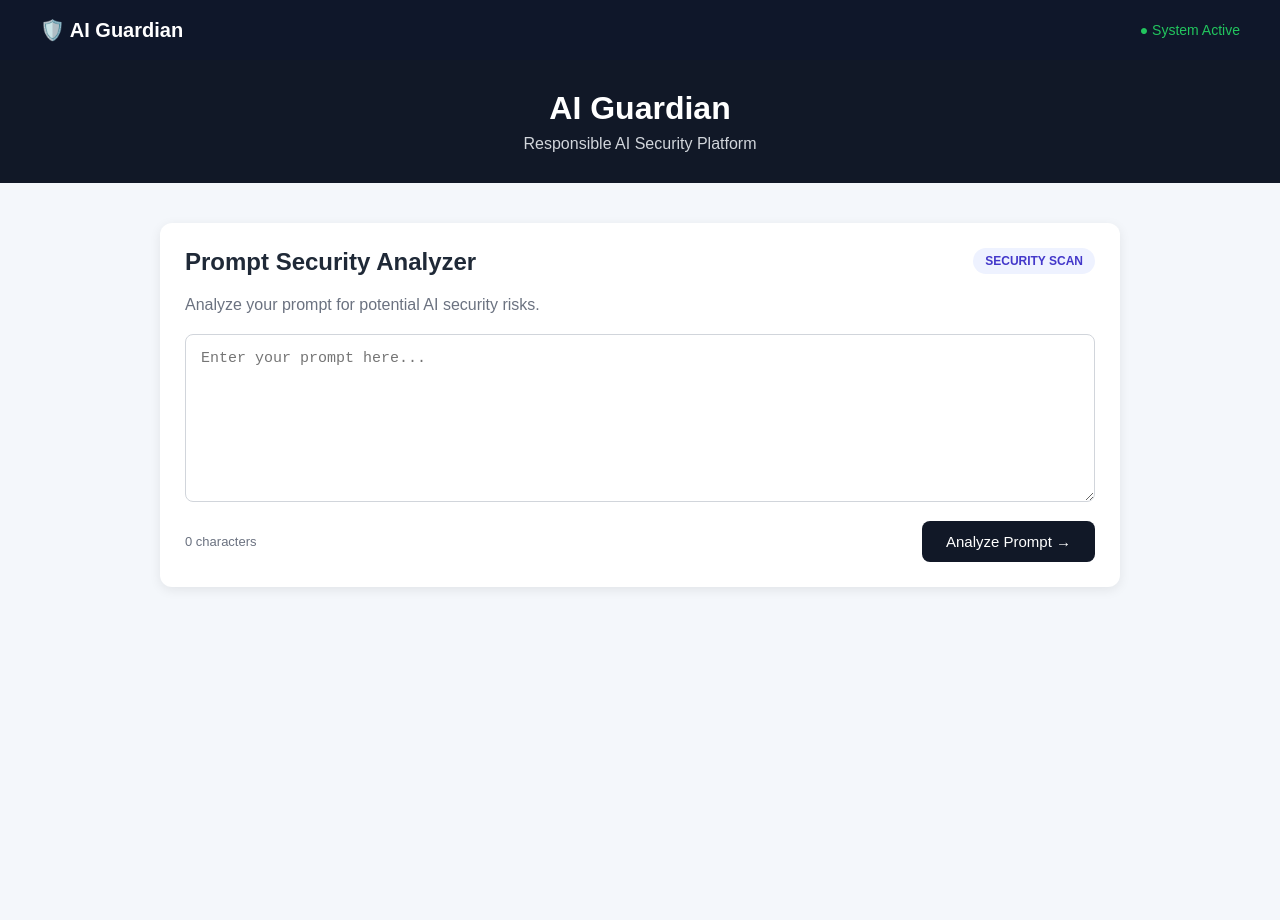
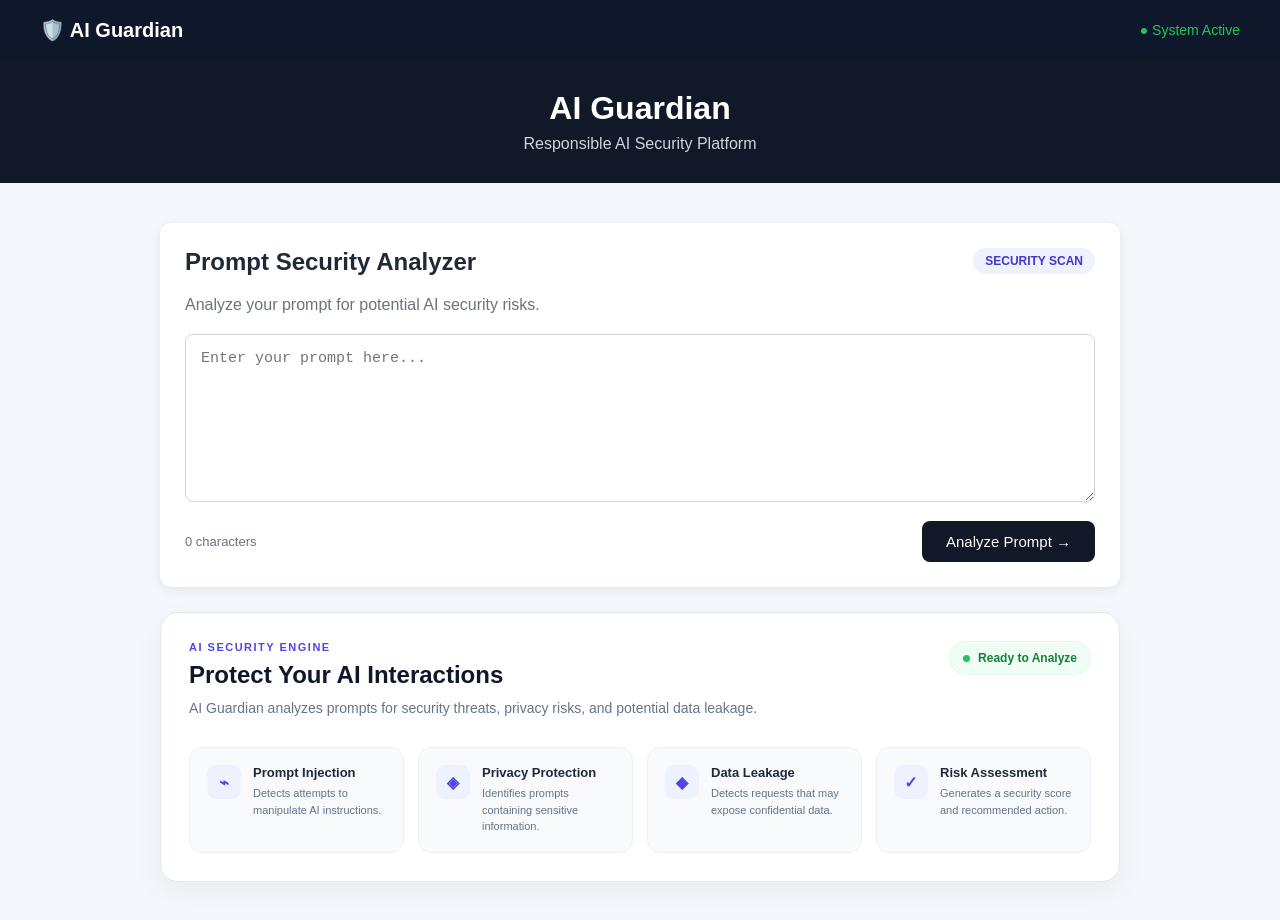
Before and after one commit to rani-parkhi/AI-Guardian, a React app in the folder frontend/: page / in a window 1280 px wide. Before the commit the page ends 800 px from the top, so only its background shows below. Built offline with nearby package versions, Linux system fonts and the light colour scheme; the HTML template or start-up script is replaced by a standard one.

Commit message:
Upgrade threat detection dashboard UI

```diff
--- a/frontend/src/App.jsx
+++ b/frontend/src/App.jsx
@@ -99,6 +99,63 @@ function App() {
           </div>
         )}
 
+        {!result && !isAnalyzing && (
+          <section className="security-overview">
+
+            <div className="overview-header">
+              <div>
+                <span className="overview-label">AI SECURITY ENGINE</span>
+                <h2>Protect Your AI Interactions</h2>
+                <p>
+                  AI Guardian analyzes prompts for security threats,
+                  privacy risks, and potential data leakage.
+                </p>
+              </div>
+
+              <div className="overview-status">
+                <span className="status-dot"></span>
+                Ready to Analyze
+              </div>
+            </div>
+
+            <div className="security-features">
+
+              <div className="security-feature">
+                <div className="feature-icon">⌁</div>
+                <div>
+                  <h3>Prompt Injection</h3>
+                  <p>Detects attempts to manipulate AI instructions.</p>
+                </div>
+              </div>
+
+              <div className="security-feature">
+                <div className="feature-icon">◈</div>
+                <div>
+                  <h3>Privacy Protection</h3>
+                  <p>Identifies prompts containing sensitive information.</p>
+                </div>
+              </div>
+
+              <div className="security-feature">
+                <div className="feature-icon">◆</div>
+                <div>
+                  <h3>Data Leakage</h3>
+                  <p>Detects requests that may expose confidential data.</p>
+                </div>
+              </div>
+
+              <div className="security-feature">
+                <div className="feature-icon">✓</div>
+                  <div>
+                    <h3>Risk Assessment</h3>
+                    <p>Generates a security score and recommended action.</p>
+                  </div>
+                </div>
+
+              </div>
+
+          </section>
+        )}
 
         {result && (
           <section className="result-section">
@@ -117,16 +174,44 @@ function App() {
                 </span>
              </div>
 
-             <div className="risk-score">
-              {result.risk_score}
+             <div className="risk-score-panel">
+              <div
+                className={`risk-circle risk-${result.risk_level.toLowerCase()}`}
+              >
+                <div className="risk-circle-inner">
+                  <strong>{result.risk_score}</strong>
                   <span>/100</span>
                 </div>
+              </div>
 
-            <div className="risk-bar">
+              <div className="risk-summary">
+                <span className="risk-summary-label">
+                  CURRENT SECURITY LEVEL
+                </span>
+
+                <h3>{result.risk_level} RISK</h3>
+
+                <p>
+                  The analyzed prompt shows a significant number of
+                  security indicators requiring attention.
+                </p>
+              </div>
+            </div>
+
+            <div className="risk-scale">
+              <div className="risk-scale-track">
                 <div
-                className="risk-progress"
+                  className="risk-scale-progress"
                   style={{ width: `${result.risk_score}%` }}
                 ></div>
+              </div>
+
+              <div className="risk-scale-labels">
+                <span>LOW</span>
+                <span>MEDIUM</span>
+                <span>HIGH</span>
+                <span>CRITICAL</span>
+              </div>
             </div>
 
             <div className="confidence">
@@ -148,44 +233,102 @@ function App() {
 
               <div className="threat-grid">
 
-                <div className={`threat-item ${result.threats.prompt_injection ? "detected" : "safe"}`}>
-                  <span>Prompt Injection</span>
+                <div
+                  className={`threat-item ${
+                    result.threats.prompt_injection ? "detected" : "safe"
+                  }`}
+                >
+                  <div className="threat-info">
+                    <span className="threat-icon">⌁</span>
+                    <div>
+                      <span className="threat-name">Prompt Injection</span>
+                      <small>Instruction manipulation</small>
+                    </div>
+                  </div>
+
                   <strong>
                     {result.threats.prompt_injection ? "Detected" : "Safe"}
                   </strong>
                 </div>
 
-                <div className={`threat-item ${result.threats.jailbreak ? "detected" : "safe"}`}>
-                  <span>Jailbreak</span>
+
+                <div
+                  className={`threat-item ${
+                    result.threats.jailbreak ? "detected" : "safe"
+                  }`}
+                >
+                  <div className="threat-info">
+                    <span className="threat-icon">⚠</span>
+                    <div>
+                      <span className="threat-name">Jailbreak</span>
+                      <small>Safety restriction bypass</small>
+                    </div>
+                  </div>
+
                   <strong>
                     {result.threats.jailbreak ? "Detected" : "Safe"}
                   </strong>
                 </div>
 
-                <div className={`threat-item ${result.threats.unsafe_request ? "detected" : "safe"}`}>
-                  <span>Unsafe Request</span>
+
+                <div
+                  className={`threat-item ${
+                    result.threats.unsafe_request ? "detected" : "safe"
+                  }`}
+                >
+                  <div className="threat-info">
+                    <span className="threat-icon">!</span>
+                    <div>
+                      <span className="threat-name">Unsafe Request</span>
+                      <small>Potentially harmful intent</small>
+                    </div>
+                  </div>
+
                   <strong>
                     {result.threats.unsafe_request ? "Detected" : "Safe"}
                   </strong>
                 </div>
 
-                <div className={`threat-item ${result.threats.privacy_risk ? "detected" : "safe"}`}>
-                  <span>Privacy Risk</span>
+
+                <div
+                  className={`threat-item ${
+                    result.threats.privacy_risk ? "detected" : "safe"
+                  }`}
+                >
+                  <div className="threat-info">
+                    <span className="threat-icon">◉</span>
+                  <div>
+                    <span className="threat-name">Privacy Risk</span>
+                    <small>Sensitive information exposure</small>
+                  </div>
+                </div>
+
                 <strong>
                   {result.threats.privacy_risk ? "Detected" : "Safe"}
                 </strong>
               </div>
+            </div>
 
-                <div className={`threat-item ${result.threats.data_leakage ? "detected" : "safe"}`}>
-                  <span>Data Leakage</span>
+
+              <div
+                className={`threat-item ${
+                  result.threats.data_leakage ? "detected" : "safe"
+                }`}
+              >
+                <div className="threat-info">
+                  <span className="threat-icon">◆</span>
+                <div>
+                  <span className="threat-name">Data Leakage</span>
+                  <small>Confidential data exposure</small>
+                </div>
+              </div>
+
               <strong>
                 {result.threats.data_leakage ? "Detected" : "Safe"}
               </strong>
             </div>
 
             </div>
-           </div>
-
 
             <div className="insight-grid">
 
--- a/frontend/src/index.css
+++ b/frontend/src/index.css
@@ -171,29 +171,123 @@ button:hover {
   font-weight: bold;
 }
 
-.risk-score {
-  font-size: 48px;
-  font-weight: bold;
-  margin: 25px 0 15px;
+/* ========================================
+   RISK SCORE VISUALIZATION
+   ======================================== */
+
+.risk-score-panel {
+  display: flex;
+  align-items: center;
+  gap: 28px;
+  margin-top: 24px;
+  padding: 22px;
+  border-radius: 16px;
+  background: #f8fafc;
+  border: 1px solid #eef2f7;
+}
+
+.risk-circle {
+  width: 130px;
+  height: 130px;
+  display: flex;
+  align-items: center;
+  justify-content: center;
+  border-radius: 50%;
+  flex-shrink: 0;
+  background: conic-gradient(
+    #ef4444 0%,
+    #ef4444 82%,
+    #e5e7eb 82%,
+    #e5e7eb 100%
+  );
+}
+
+.risk-circle-inner {
+  width: 102px;
+  height: 102px;
+  display: flex;
+  flex-direction: column;
+  align-items: center;
+  justify-content: center;
+  border-radius: 50%;
+  background: #ffffff;
+}
+
+.risk-circle-inner strong {
+  font-size: 32px;
+  line-height: 1;
+  color: #0f172a;
+}
+
+.risk-circle-inner span {
+  margin-top: 4px;
+  color: #94a3b8;
+  font-size: 12px;
+}
+
+.risk-summary {
+  max-width: 500px;
+}
+
+.risk-summary-label {
+  font-size: 10px;
+  font-weight: 700;
+  letter-spacing: 1.2px;
+  color: #64748b;
+}
+
+.risk-summary h3 {
+  margin: 6px 0 8px;
+  font-size: 22px;
+  color: #dc2626;
+}
+
+.risk-summary p {
+  margin: 0;
+  color: #64748b;
+  font-size: 13px;
+  line-height: 1.6;
+}
+
+.risk-scale {
+  margin-top: 20px;
+}
+
+.risk-scale-track {
+  height: 8px;
+  overflow: hidden;
+  border-radius: 999px;
+  background: #e5e7eb;
+}
+
+.risk-scale-progress {
+  height: 100%;
+  border-radius: inherit;
+  background: #ef4444;
+  transition: width 0.6s ease;
+}
+
+.risk-scale-labels {
+  display: flex;
+  justify-content: space-between;
+  margin-top: 8px;
+  color: #94a3b8;
+  font-size: 9px;
+  font-weight: 700;
+  letter-spacing: 0.5px;
+}
+
+@media (max-width: 600px) {
+  .risk-score-panel {
+    flex-direction: column;
+    align-items: flex-start;
+  }
 }
 
 .risk-score span {
   font-size: 18px;
   color: #6b7280;
   font-weight: normal;
-}
-
-.risk-bar {
-  height: 10px;
-  background: #e5e7eb;
-  border-radius: 10px;
-  overflow: hidden;
-}
-
-.risk-progress {
-  height: 100%;
-  background: #dc2626;
-  border-radius: 10px;
 }
 
 .confidence {
@@ -458,3 +552,229 @@ button:hover {
     transform: rotate(360deg);
   }
 }
+
+/* ========================================
+   SECURITY OVERVIEW
+   ======================================== */
+
+.security-overview {
+  margin-top: 24px;
+  padding: 28px;
+  border: 1px solid #e2e8f0;
+  border-radius: 18px;
+  background: #ffffff;
+  box-shadow: 0 10px 30px rgba(15, 23, 42, 0.05);
+}
+
+.overview-header {
+  display: flex;
+  align-items: flex-start;
+  justify-content: space-between;
+  gap: 20px;
+  margin-bottom: 28px;
+}
+
+.overview-label {
+  display: block;
+  margin-bottom: 8px;
+  color: #4f46e5;
+  font-size: 11px;
+  font-weight: 700;
+  letter-spacing: 1.5px;
+}
+
+.overview-header h2 {
+  margin: 0 0 8px;
+  color: #0f172a;
+  font-size: 24px;
+}
+
+.overview-header p {
+  max-width: 650px;
+  margin: 0;
+  color: #64748b;
+  font-size: 14px;
+  line-height: 1.6;
+}
+
+.overview-status {
+  display: flex;
+  align-items: center;
+  gap: 8px;
+  padding: 9px 13px;
+  border: 1px solid #dcfce7;
+  border-radius: 999px;
+  background: #f0fdf4;
+  color: #15803d;
+  font-size: 12px;
+  font-weight: 600;
+  white-space: nowrap;
+}
+
+.status-dot {
+  width: 7px;
+  height: 7px;
+  border-radius: 50%;
+  background: #22c55e;
+}
+
+.security-features {
+  display: grid;
+  grid-template-columns: repeat(4, 1fr);
+  gap: 14px;
+}
+
+.security-feature {
+  display: flex;
+  gap: 12px;
+  padding: 17px;
+  border: 1px solid #eef2f7;
+  border-radius: 13px;
+  background: #f8fafc;
+}
+
+.feature-icon {
+  width: 34px;
+  height: 34px;
+  display: flex;
+  align-items: center;
+  justify-content: center;
+  border-radius: 9px;
+  background: #eef2ff;
+  color: #4f46e5;
+  font-weight: 700;
+  flex-shrink: 0;
+}
+
+.security-feature h3 {
+  margin: 0 0 5px;
+  color: #1e293b;
+  font-size: 13px;
+}
+
+.security-feature p {
+  margin: 0;
+  color: #64748b;
+  font-size: 11px;
+  line-height: 1.5;
+}
+
+@media (max-width: 900px) {
+  .security-features {
+    grid-template-columns: repeat(2, 1fr);
+  }
+
+  .overview-header {
+    flex-direction: column;
+  }
+}
+
+@media (max-width: 600px) {
+  .security-features {
+    grid-template-columns: 1fr;
+  }
+}
+
+/* ========================================
+   THREAT DETECTION
+   ======================================== */
+
+.threat-grid {
+  display: grid;
+  grid-template-columns: repeat(2, 1fr);
+  gap: 12px;
+  margin-top: 20px;
+}
+
+.threat-item {
+  display: flex;
+  align-items: center;
+  justify-content: space-between;
+  gap: 16px;
+  padding: 16px;
+  border: 1px solid #e5e7eb;
+  border-radius: 12px;
+  background: #ffffff;
+  transition: transform 0.2s ease, box-shadow 0.2s ease;
+}
+
+.threat-item:hover {
+  transform: translateY(-2px);
+  box-shadow: 0 6px 18px rgba(15, 23, 42, 0.06);
+}
+
+.threat-info {
+  display: flex;
+  align-items: center;
+  gap: 12px;
+}
+
+.threat-icon {
+  width: 38px;
+  height: 38px;
+  display: flex;
+  align-items: center;
+  justify-content: center;
+  border-radius: 10px;
+  background: #f1f5f9;
+  color: #64748b;
+  font-size: 16px;
+  font-weight: 700;
+}
+
+.threat-name {
+  display: block;
+  color: #1e293b;
+  font-size: 13px;
+  font-weight: 700;
+}
+
+.threat-info small {
+  display: block;
+  margin-top: 3px;
+  color: #94a3b8;
+  font-size: 10px;
+}
+
+.threat-item strong {
+  padding: 6px 10px;
+  border-radius: 999px;
+  font-size: 10px;
+  white-space: nowrap;
+}
+
+.threat-item.detected {
+  border-color: #fecaca;
+  background: #fffafa;
+}
+
+.threat-item.detected .threat-icon {
+  background: #fee2e2;
+  color: #dc2626;
+}
+
+.threat-item.detected strong {
+  background: #fee2e2;
+  color: #b91c1c;
+}
+
+.threat-item.safe {
+  border-color: #bbf7d0;
+  background: #fbfffc;
+}
+
+.threat-item.safe .threat-icon {
+  background: #dcfce7;
+  color: #16a34a;
+}
+
+.threat-item.safe strong {
+  background: #dcfce7;
+  color: #15803d;
+}
+
+@media (max-width: 700px) {
+  .threat-grid {
+    grid-template-columns: 1fr;
+  }
+}
```
Lines whose indentation alone changed are shown as unchanged.
